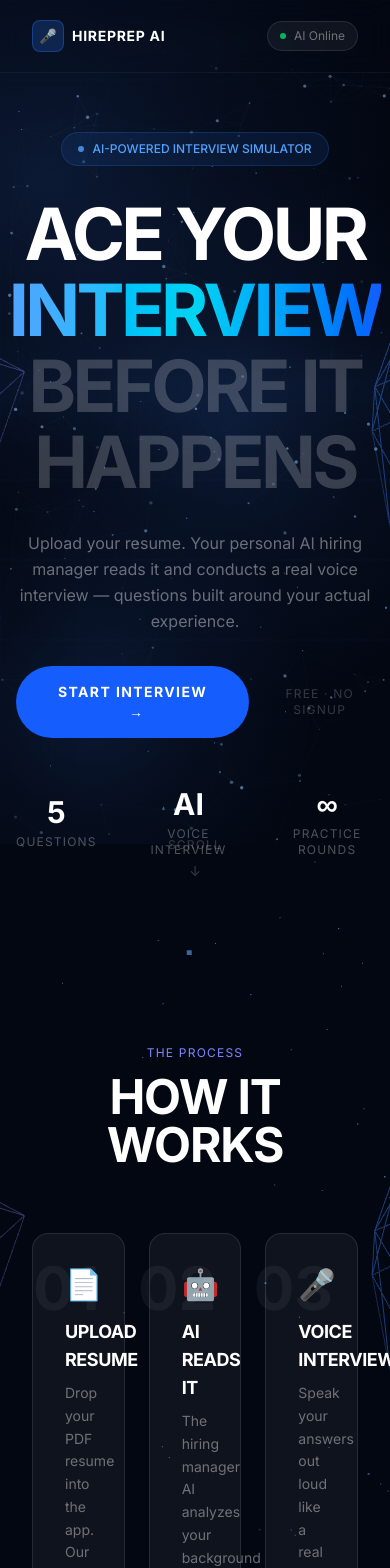
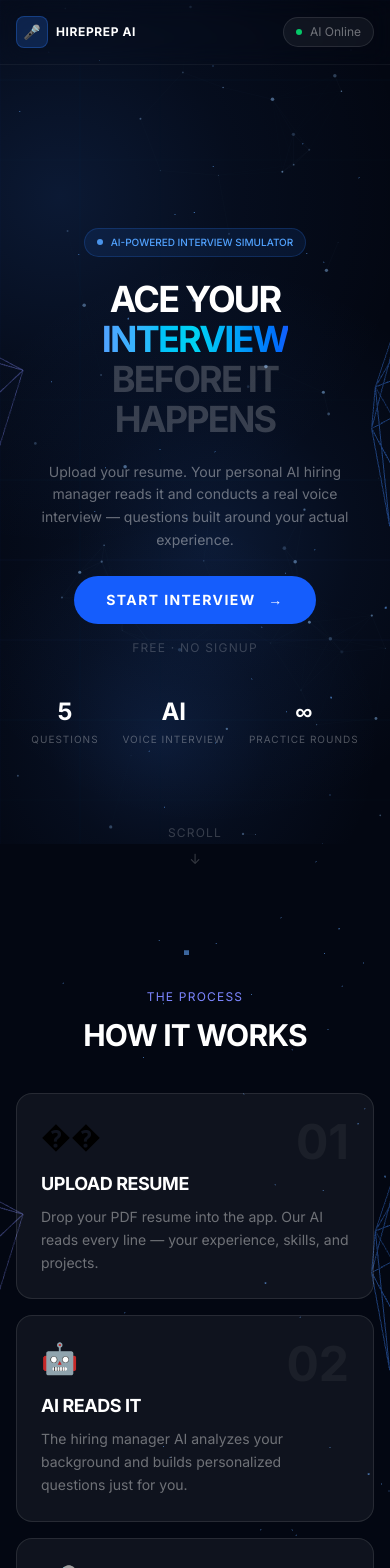
Before and after one commit to parthhverma/Hiring-simulator, a React (Vite) app: page / in a window 390 px wide. Shown: the top 1568 px of the page. Built offline with nearby package versions, Linux system fonts and the light colour scheme.

Commit message:
feat: make site fully responsive for mobile

```diff
--- a/src/App.jsx
+++ b/src/App.jsx
@@ -80,7 +80,8 @@
     const resize = () => { canvas.width = window.innerWidth; canvas.height = window.innerHeight }
     resize()
     window.addEventListener('resize', resize)
-    const particles = Array.from({ length: 150 }, () => ({ x: Math.random() * window.innerWidth, y: Math.random() * window.innerHeight, vx: (Math.random() - 0.5) * 0.4, vy: (Math.random() - 0.5) * 0.4, size: Math.random() * 1.5 + 0.3, opacity: Math.random() * 0.6 + 0.1 }))
+    const count = window.innerWidth < 768 ? 60 : 150
+    const particles = Array.from({ length: count }, () => ({ x: Math.random() * window.innerWidth, y: Math.random() * window.innerHeight, vx: (Math.random() - 0.5) * 0.4, vy: (Math.random() - 0.5) * 0.4, size: Math.random() * 1.5 + 0.3, opacity: Math.random() * 0.6 + 0.1 }))
     const themes = [{ r: 59, g: 130, b: 246 }, { r: 99, g: 102, b: 241 }, { r: 139, g: 92, b: 246 }, { r: 14, g: 165, b: 233 }, { r: 59, g: 130, b: 246 }]
     let t = 0
     const draw = () => {
@@ -111,13 +112,6 @@
         ctx.arc(x, y, orb.radius, 0, Math.PI * 2)
         ctx.fill()
       })
-      const scanY = (canvas.height * 0.5) + Math.sin(t * 0.01) * 50
-      const sg = ctx.createLinearGradient(0, scanY - 60, 0, scanY + 60)
-      sg.addColorStop(0, `rgba(${r}, ${g}, ${b}, 0)`)
-      sg.addColorStop(0.5, `rgba(${r}, ${g}, ${b}, 0.04)`)
-      sg.addColorStop(1, `rgba(${r}, ${g}, ${b}, 0)`)
-      ctx.fillStyle = sg
-      ctx.fillRect(0, scanY - 60, canvas.width, 120)
       ctx.lineWidth = 1
       for (let x = 0; x < canvas.width; x += 80) { const a = 0.02 + 0.02 * Math.sin(t * 0.005 + x * 0.01); ctx.strokeStyle = `rgba(${r}, ${g}, ${b}, ${a})`; ctx.beginPath(); ctx.moveTo(x, 0); ctx.lineTo(x, canvas.height); ctx.stroke() }
       for (let y = 0; y < canvas.height; y += 80) { const a = 0.02 + 0.02 * Math.sin(t * 0.005 + y * 0.01); ctx.strokeStyle = `rgba(${r}, ${g}, ${b}, ${a})`; ctx.beginPath(); ctx.moveTo(0, y); ctx.lineTo(canvas.width, y); ctx.stroke() }
@@ -152,12 +146,12 @@
       <AnimatedBackground scrollY={scrollY} />
       <ThreeDBackground scrollY={scrollY} />
       <div className="content-layer">
-        <nav className="px-8 py-5 flex items-center justify-between sticky top-0 z-50 backdrop-blur-md border-b border-white/5">
+        <nav className="px-4 sm:px-8 py-4 sm:py-5 flex items-center justify-between sticky top-0 z-50 backdrop-blur-md border-b border-white/5">
           <button onClick={goHome} className="flex items-center gap-2 hover:opacity-80 transition-opacity">
             <div className="w-8 h-8 bg-blue-500/20 border border-blue-500/30 rounded-lg flex items-center justify-center text-sm">🎤</div>
-            <span className="text-white font-bold text-sm tracking-wider uppercase">HirePrep AI</span>
+            <span className="text-white font-bold text-xs sm:text-sm tracking-wider uppercase">HirePrep AI</span>
           </button>
-          <div className="flex items-center gap-3">
+          <div className="flex items-center gap-2 sm:gap-3">
             {(resumeText || showUpload) && (
               <button onClick={goHome} className="text-white/40 hover:text-white text-xs uppercase tracking-widest transition-all flex items-center gap-1.5">← Home</button>
             )}
@@ -168,43 +162,43 @@
           </div>
         </nav>
         {resumeText ? (
-          <div className="flex items-center justify-center px-4 py-12">
+          <div className="flex items-center justify-center px-3 sm:px-4 py-6 sm:py-12">
             <Interview resumeText={resumeText} />
           </div>
         ) : !showUpload ? (
           <>
-            <section className="min-h-screen flex flex-col items-center justify-center px-4 text-center gap-8 relative">
-              <div className="inline-flex items-center gap-2 bg-blue-500/10 border border-blue-500/20 rounded-full px-4 py-2 text-blue-400 text-xs font-medium">
+            <section className="min-h-screen flex flex-col items-center justify-center px-4 text-center gap-6 sm:gap-8 relative">
+              <div className="inline-flex items-center gap-2 bg-blue-500/10 border border-blue-500/20 rounded-full px-3 sm:px-4 py-1.5 sm:py-2 text-blue-400 text-[10px] sm:text-xs font-medium">
                 <span className="w-1.5 h-1.5 rounded-full bg-blue-400 animate-pulse"></span>
                 AI-POWERED INTERVIEW SIMULATOR
               </div>
               <div className="flex flex-col gap-1">
-                <h1 className="text-7xl font-black text-white leading-none tracking-tighter uppercase">ACE YOUR</h1>
-                <h1 className="text-7xl font-black leading-none tracking-tighter uppercase text-transparent bg-clip-text bg-gradient-to-r from-blue-400 via-cyan-400 to-blue-600">INTERVIEW</h1>
-                <h1 className="text-7xl font-black text-white/20 leading-none tracking-tighter uppercase">BEFORE IT</h1>
-                <h1 className="text-7xl font-black text-white/20 leading-none tracking-tighter uppercase">HAPPENS</h1>
+                <h1 className="text-4xl sm:text-6xl md:text-7xl font-black text-white leading-none tracking-tighter uppercase">ACE YOUR</h1>
+                <h1 className="text-4xl sm:text-6xl md:text-7xl font-black leading-none tracking-tighter uppercase text-transparent bg-clip-text bg-gradient-to-r from-blue-400 via-cyan-400 to-blue-600">INTERVIEW</h1>
+                <h1 className="text-4xl sm:text-6xl md:text-7xl font-black text-white/20 leading-none tracking-tighter uppercase">BEFORE IT</h1>
+                <h1 className="text-4xl sm:text-6xl md:text-7xl font-black text-white/20 leading-none tracking-tighter uppercase">HAPPENS</h1>
               </div>
-              <p className="text-white/40 text-base leading-relaxed max-w-md">Upload your resume. Your personal AI hiring manager reads it and conducts a real voice interview — questions built around your actual experience.</p>
-              <div className="flex items-center gap-4">
-                <button onClick={() => setShowUpload(true)} className="group bg-blue-600 hover:bg-blue-500 text-white px-10 py-4 rounded-full font-bold text-sm uppercase tracking-widest transition-all duration-300 hover:scale-105 hover:shadow-2xl hover:shadow-blue-500/30">Start Interview <span className="ml-2 group-hover:translate-x-1 inline-block transition-transform">→</span></button>
+              <p className="text-white/40 text-sm sm:text-base leading-relaxed max-w-md px-2">Upload your resume. Your personal AI hiring manager reads it and conducts a real voice interview — questions built around your actual experience.</p>
+              <div className="flex flex-col sm:flex-row items-center gap-4">
+                <button onClick={() => setShowUpload(true)} className="group bg-blue-600 hover:bg-blue-500 text-white px-8 sm:px-10 py-3.5 sm:py-4 rounded-full font-bold text-sm uppercase tracking-widest transition-all duration-300 hover:scale-105 hover:shadow-2xl hover:shadow-blue-500/30">Start Interview <span className="ml-2 group-hover:translate-x-1 inline-block transition-transform">→</span></button>
                 <div className="text-white/20 text-xs uppercase tracking-widest">Free · No signup</div>
               </div>
-              <div className="flex items-center gap-12 mt-4">
+              <div className="flex items-center gap-6 sm:gap-12 mt-4">
                 {[{ num: '5', label: 'Questions' }, { num: 'AI', label: 'Voice Interview' }, { num: '∞', label: 'Practice Rounds' }].map((s, i) => (
-                  <div key={i} className="text-center"><p className="text-3xl font-black text-white">{s.num}</p><p className="text-white/30 text-xs uppercase tracking-widest mt-1">{s.label}</p></div>
+                  <div key={i} className="text-center"><p className="text-2xl sm:text-3xl font-black text-white">{s.num}</p><p className="text-white/30 text-[10px] sm:text-xs uppercase tracking-widest mt-1">{s.label}</p></div>
                 ))}
               </div>
               <div className="absolute bottom-8 flex flex-col items-center gap-2 animate-bounce"><span className="text-white/20 text-xs uppercase tracking-widest">Scroll</span><span className="text-white/20 text-sm">↓</span></div>
             </section>
-            <section className="py-32 px-8 max-w-5xl mx-auto">
+            <section className="py-20 sm:py-32 px-4 sm:px-8 max-w-5xl mx-auto">
               <Reveal>
-                <div className="text-center mb-16"><p className="text-indigo-400 text-xs uppercase tracking-widest mb-3">The Process</p><h2 className="text-5xl font-black text-white uppercase tracking-tight">How It Works</h2></div>
+                <div className="text-center mb-10 sm:mb-16"><p className="text-indigo-400 text-xs uppercase tracking-widest mb-3">The Process</p><h2 className="text-3xl sm:text-5xl font-black text-white uppercase tracking-tight">How It Works</h2></div>
               </Reveal>
               <Reveal delay={1}>
-                <div className="grid grid-cols-3 gap-6">
-                  {[{ step: '01', icon: '📄', title: 'Upload Resume', desc: 'Drop your PDF resume into the app. Our AI reads every line — your experience, skills, and projects.' }, { step: '02', icon: '🤖', title: 'AI Reads It', desc: 'The hiring manager AI analyzes your background and builds personalized questions just for you.' }, { step: '03', icon: '🎤', title: 'Voice Interview', desc: 'Speak your answers out loud like a real interview. Get instant feedback after every question.' }].map((s, i) => (
-                    <div key={i} className="relative bg-white/5 border border-white/10 rounded-2xl p-8 hover:bg-white/8 hover:border-indigo-500/30 transition-all duration-500 group">
-                      <div className="text-6xl font-black text-white/5 absolute top-6 right-6 group-hover:text-indigo-500/10 transition-all">{s.step}</div>
+                <div className="grid grid-cols-1 md:grid-cols-3 gap-4 sm:gap-6">
+                  {[{ step: '01', icon: '��', title: 'Upload Resume', desc: 'Drop your PDF resume into the app. Our AI reads every line — your experience, skills, and projects.' }, { step: '02', icon: '🤖', title: 'AI Reads It', desc: 'The hiring manager AI analyzes your background and builds personalized questions just for you.' }, { step: '03', icon: '🎤', title: 'Voice Interview', desc: 'Speak your answers out loud like a real interview. Get instant feedback after every question.' }].map((s, i) => (
+                    <div key={i} className="relative bg-white/5 border border-white/10 rounded-2xl p-6 sm:p-8 hover:bg-white/8 hover:border-indigo-500/30 transition-all duration-500 group">
+                      <div className="text-5xl sm:text-6xl font-black text-white/5 absolute top-6 right-6 group-hover:text-indigo-500/10 transition-all">{s.step}</div>
                       <div className="text-3xl mb-4">{s.icon}</div>
                       <h3 className="text-white font-bold text-lg uppercase tracking-tight mb-2">{s.title}</h3>
                       <p className="text-white/40 text-sm leading-relaxed">{s.desc}</p>
@@ -213,14 +207,14 @@
                 </div>
               </Reveal>
             </section>
-            <section className="py-32 px-8 max-w-5xl mx-auto">
+            <section className="py-20 sm:py-32 px-4 sm:px-8 max-w-5xl mx-auto">
               <Reveal>
-                <div className="text-center mb-16"><p className="text-purple-400 text-xs uppercase tracking-widest mb-3">What You Get</p><h2 className="text-5xl font-black text-white uppercase tracking-tight">Features</h2></div>
+                <div className="text-center mb-10 sm:mb-16"><p className="text-purple-400 text-xs uppercase tracking-widest mb-3">What You Get</p><h2 className="text-3xl sm:text-5xl font-black text-white uppercase tracking-tight">Features</h2></div>
               </Reveal>
               <Reveal delay={1}>
-                <div className="grid grid-cols-2 gap-4">
+                <div className="grid grid-cols-1 md:grid-cols-2 gap-4">
                   {[{ icon: '🧠', title: 'Personalized Questions', desc: 'AI reads your actual resume and asks about your real experience — not generic interview questions.' }, { icon: '🎤', title: 'Voice Input', desc: 'Speak your answers naturally. No typing. The mic listens continuously with a 2-minute timer.' }, { icon: '💬', title: 'Instant Feedback', desc: 'After every answer, the AI gives you honest feedback on what was strong and what to improve.' }, { icon: '⏸', title: 'Stop and Resume AI', desc: 'Interrupt the AI mid-sentence, think, then resume from exactly where it stopped.' }, { icon: '⏱', title: '2 Min Answer Timer', desc: 'A countdown timer appears when you speak. Trains you to give concise, structured answers.' }, { icon: '🏆', title: 'Final Score', desc: 'After 5 questions, get an overall score out of 10 with a summary of your performance.' }].map((f, i) => (
-                    <div key={i} className="bg-white/5 border border-white/10 rounded-2xl p-6 hover:bg-white/8 hover:border-purple-500/20 transition-all duration-300 flex gap-4">
+                    <div key={i} className="bg-white/5 border border-white/10 rounded-2xl p-5 sm:p-6 hover:bg-white/8 hover:border-purple-500/20 transition-all duration-300 flex gap-4">
                       <div className="text-2xl shrink-0">{f.icon}</div>
                       <div><h3 className="text-white font-bold text-sm uppercase tracking-tight mb-1">{f.title}</h3><p className="text-white/40 text-sm leading-relaxed">{f.desc}</p></div>
                     </div>
@@ -228,36 +222,36 @@
                 </div>
               </Reveal>
             </section>
-            <section className="py-32 px-8 max-w-5xl mx-auto">
+            <section className="py-20 sm:py-32 px-4 sm:px-8 max-w-5xl mx-auto">
               <Reveal>
-                <div className="text-center mb-16"><p className="text-cyan-400 text-xs uppercase tracking-widest mb-3">Who It's For</p><h2 className="text-5xl font-black text-white uppercase tracking-tight">Built For You</h2></div>
+                <div className="text-center mb-10 sm:mb-16"><p className="text-cyan-400 text-xs uppercase tracking-widest mb-3">Who It's For</p><h2 className="text-3xl sm:text-5xl font-black text-white uppercase tracking-tight">Built For You</h2></div>
               </Reveal>
               <Reveal delay={1}>
-                <div className="grid grid-cols-3 gap-4">
-                  {[{ icon: '🎓', title: 'First Job Hunters', desc: 'Landing your first job is nerve-wracking. Practice until the interview feels natural.' }, { icon: '🔄', title: 'Career Switchers', desc: 'Pivoting industries? Practice framing your past experience for a new role.' }, { icon: '📈', title: 'Promotion Seekers', desc: 'Going for a senior role? Practice articulating your impact and leadership.' }].map((w, i) => (
-                    <div key={i} className="bg-white/5 border border-white/10 rounded-2xl p-8 text-center hover:bg-white/8 hover:border-cyan-500/20 transition-all duration-300">
+                <div className="grid grid-cols-1 md:grid-cols-3 gap-4">
+                  {[{ icon: '🎓', title: 'First Job Hunters', desc: 'Landing your first job is nerve-wracking. Practice until the interview feels natural.' }, { icon: '��', title: 'Career Switchers', desc: 'Pivoting industries? Practice framing your past experience for a new role.' }, { icon: '📈', title: 'Promotion Seekers', desc: 'Going for a senior role? Practice articulating your impact and leadership.' }].map((w, i) => (
+                    <div key={i} className="bg-white/5 border border-white/10 rounded-2xl p-6 sm:p-8 text-center hover:bg-white/8 hover:border-cyan-500/20 transition-all duration-300">
                       <div className="text-4xl mb-4">{w.icon}</div><h3 className="text-white font-bold text-sm uppercase tracking-tight mb-2">{w.title}</h3><p className="text-white/40 text-sm leading-relaxed">{w.desc}</p>
                     </div>
                   ))}
                 </div>
               </Reveal>
             </section>
-            <section className="pt-24 pb-32 px-8 text-center">
+            <section className="pt-16 sm:pt-24 pb-20 sm:pb-32 px-4 sm:px-8 text-center">
               <Reveal>
-                <div className="max-w-2xl mx-auto flex flex-col items-center gap-8">
+                <div className="max-w-2xl mx-auto flex flex-col items-center gap-6 sm:gap-8">
                   <div className="flex flex-col items-center gap-2">
-                    <h2 className="text-7xl font-black text-white uppercase tracking-tight leading-none">Ready to</h2>
-                    <h2 className="text-7xl font-black uppercase tracking-tight leading-none text-transparent bg-clip-text bg-gradient-to-r from-blue-400 to-cyan-400">Practice?</h2>
+                    <h2 className="text-4xl sm:text-6xl md:text-7xl font-black text-white uppercase tracking-tight leading-none">Ready to</h2>
+                    <h2 className="text-4xl sm:text-6xl md:text-7xl font-black uppercase tracking-tight leading-none text-transparent bg-clip-text bg-gradient-to-r from-blue-400 to-cyan-400">Practice?</h2>
                   </div>
-                  <p className="text-white/40 text-sm">Free. No signup. Just upload your resume and go.</p>
-                  <button onClick={() => setShowUpload(true)} className="group bg-blue-600 hover:bg-blue-500 text-white px-12 py-5 rounded-full font-bold text-sm uppercase tracking-widest transition-all duration-300 hover:scale-105 hover:shadow-2xl hover:shadow-blue-500/40">Start Interview <span className="ml-2 group-hover:translate-x-1 inline-block transition-transform">→</span></button>
+                  <p className="text-white/40 text-sm px-4">Free. No signup. Just upload your resume and go.</p>
+                  <button onClick={() => setShowUpload(true)} className="group bg-blue-600 hover:bg-blue-500 text-white px-10 sm:px-12 py-4 sm:py-5 rounded-full font-bold text-sm uppercase tracking-widest transition-all duration-300 hover:scale-105 hover:shadow-2xl hover:shadow-blue-500/40">Start Interview <span className="ml-2 group-hover:translate-x-1 inline-block transition-transform">→</span></button>
                 </div>
               </Reveal>
             </section>
-            <footer className="border-t border-white/5 px-8 py-10">
-              <div className="max-w-5xl mx-auto flex items-center justify-between">
-                <div>
-                  <div className="flex items-center gap-2 mb-2"><div className="w-6 h-6 bg-blue-500/20 border border-blue-500/30 rounded-md flex items-center justify-center text-xs">🎤</div><span className="text-white font-bold text-sm tracking-wider uppercase">HirePrep AI</span></div>
+            <footer className="border-t border-white/5 px-4 sm:px-8 py-8 sm:py-10">
+              <div className="max-w-5xl mx-auto flex flex-col sm:flex-row items-center justify-between gap-4">
+                <div className="text-center sm:text-left">
+                  <div className="flex items-center justify-center sm:justify-start gap-2 mb-2"><div className="w-6 h-6 bg-blue-500/20 border border-blue-500/30 rounded-md flex items-center justify-center text-xs">🎤</div><span className="text-white font-bold text-sm tracking-wider uppercase">HirePrep AI</span></div>
                   <p className="text-white/20 text-xs">Built by Parth Verma · Toronto 🍁</p>
                 </div>
                 <div className="flex items-center gap-6">
@@ -271,7 +265,7 @@
           <div className="min-h-screen flex items-center justify-center px-4">
             <div className="w-full max-w-lg flex flex-col items-center gap-6 animate-fade-in-up">
               <button onClick={() => setShowUpload(false)} className="self-start text-white/30 hover:text-white/60 text-sm flex items-center gap-1 transition-all">← Back</button>
-              <div className="text-center"><h2 className="text-4xl font-black text-white uppercase tracking-tight">Upload Resume</h2><p className="text-white/40 text-sm mt-2">We'll read it and build your interview</p></div>
+              <div className="text-center"><h2 className="text-3xl sm:text-4xl font-black text-white uppercase tracking-tight">Upload Resume</h2><p className="text-white/40 text-sm mt-2">We'll read it and build your interview</p></div>
               <div className="w-full"><ResumeUpload onResumeLoad={setResumeText} /></div>
             </div>
           </div>
```
